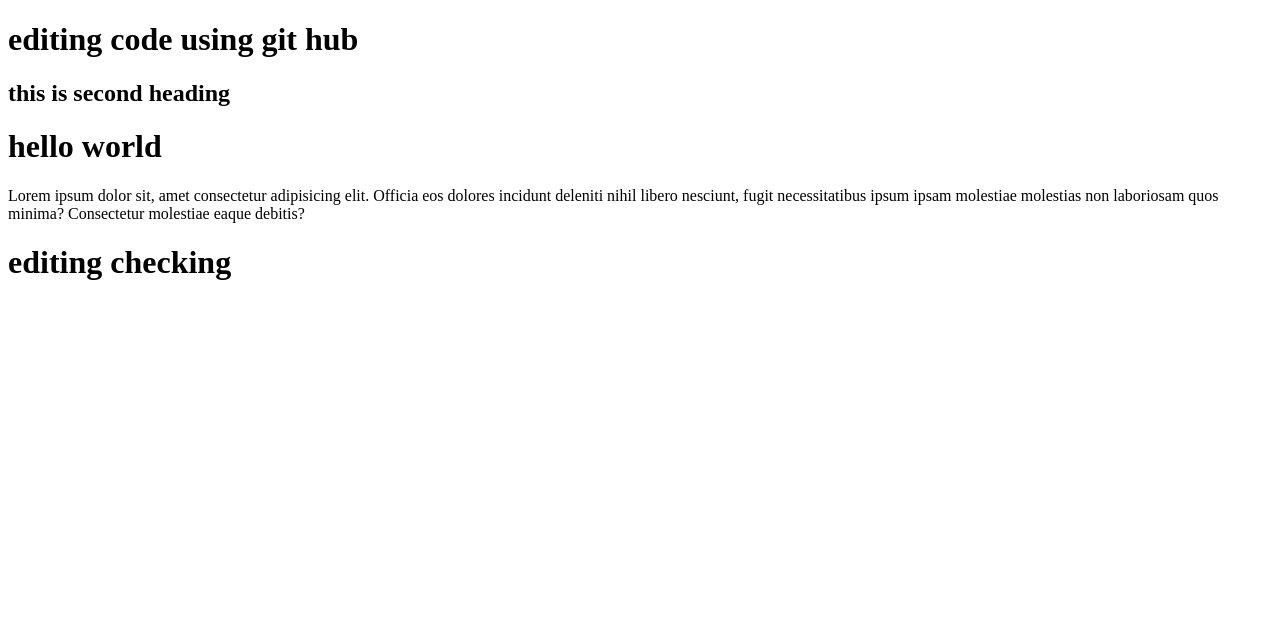
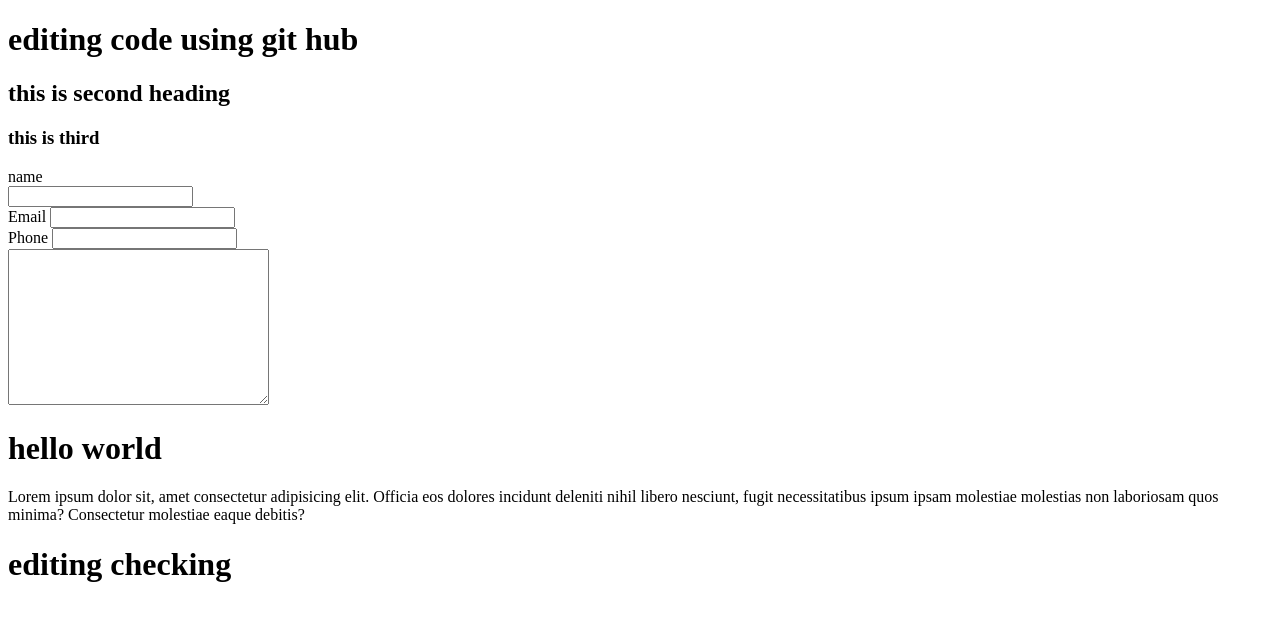
Before and after one commit to jasir1122/myfirstgitprojectJA, a plain HTML site: page index.html in a window 1280 px wide. Drawn offline with Linux system fonts and the light colour scheme.

Commit message:
edited a form

```diff
--- a/index.html
+++ b/index.html
@@ -15,6 +15,16 @@
     <html>
         <h1>editing code using git hub</h1>
         <h2>this is second heading</h2>
+        <h3>this is third</h3>
+        <form action="">name</form>
+        <input type="text"name="" id="" ><br>
+        <label for="">Email</label>
+        <input type="email"name="" id="" > <br>
+        <label for="">Phone</label>
+        <input type="text"name="" id="" > <br>
+        <label for="message"></label>
+        <textarea name="" id="" cols="30" rows="10"></textarea>
+
 <body>
     <h1>hello world</h1>
     <p>Lorem ipsum dolor sit, amet consectetur adipisicing elit. Officia eos dolores incidunt deleniti nihil libero nesciunt, fugit necessitatibus ipsum ipsam molestiae molestias non laboriosam quos minima? Consectetur molestiae eaque debitis?</p>
```
Also changed, not shown: .html (added), 1 other file.
